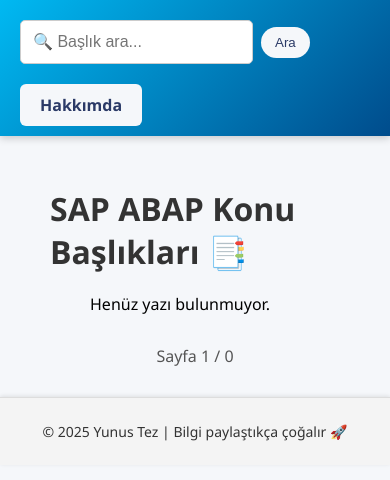
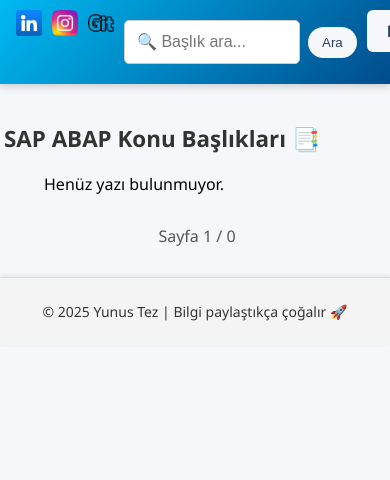
Before and after one commit to yunus42tez/ABAP_WEB_BLOG, a Flask app: page / in a window 390 px wide; the page is wider, and only the part inside the window is pictured. Shown: the top 480 px of that part. Run offline with Flask 3, Linux system fonts and the light colour scheme; data that the repository does not hold is empty; some libraries are stand-ins or nearby versions.

Commit message:
Responsive header fix

```diff
--- a/static/style.css
+++ b/static/style.css
@@ -407,7 +407,7 @@
 /* 📱 Sadece index sayfasındaki ikonlar mobilde gizlensin */
 @media (max-width: 767px) {
   .home-social-icons {
-    display: none;
+    display: flex;
   }
 }
 
@@ -445,13 +445,42 @@
 /* 📱 Hakkımda sayfası mobil düzen */
 @media (max-width: 767px) {
   header {
-    padding: 10px 20px;
+    padding: 10px 40px;
     flex-direction: column;
-    align-items: flex-start;
+    align-items: center;
   }
 
+  /* 📱 Mobilde başlık ve boşluk düzeltme */
+@media (max-width: 767px) {
+
+  main {
+    padding-left: 4px !important;
+    padding-right: 0px !important;
+  }
+
+  h1 {
+    font-size: 1.4rem !important;
+    line-height: 1.3 !important;
+    margin-top: 10px !important;
+    margin-bottom: 20px !important;
+    text-align: left;
+  }
+
+  .post-title {
+    font-size: 1.0rem !important;
+  }
+
+  header {
+    padding: 10px 16px !important;
+  }
+
+  .search-form input {
+    width: 150px !important;
+  }
+}
+
   .nav-container {
-    flex-direction: column;
+    flex-direction: row;
     align-items: flex-start;
     gap: 10px;
   }
```
